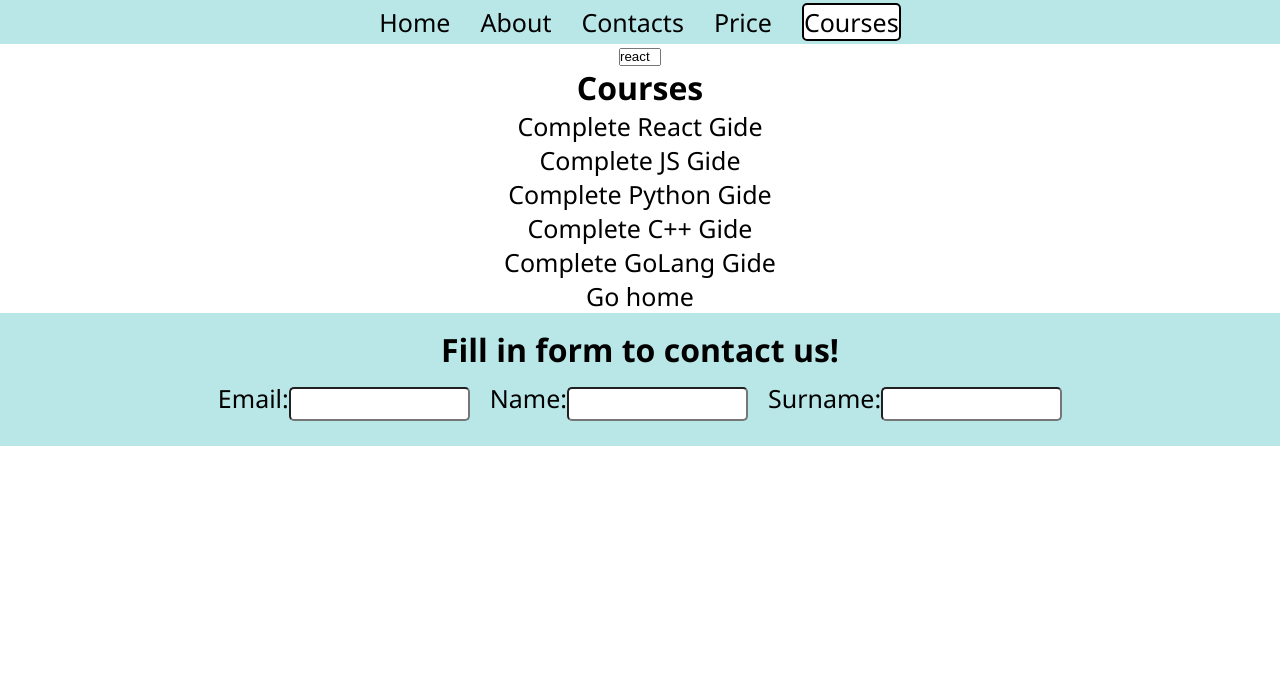
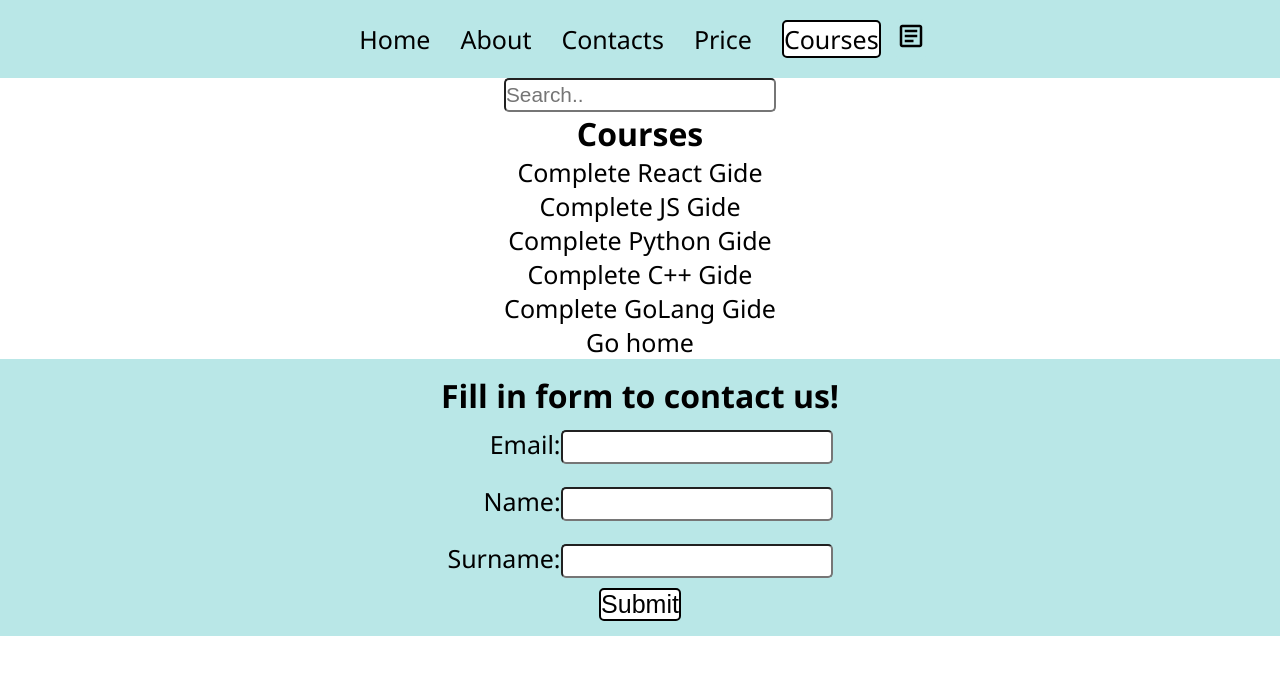
Before and after one commit to Andrei29SE/React-routing-project, a React (Create React App) app: page /courses in a window 1280 px wide. Shown: the top 674 px of the page. Built offline with nearby package versions, Linux system fonts and the light colour scheme.

Commit message:
10 - added busket (without functionality)

```diff
--- a/package.json
+++ b/package.json
@@ -10,6 +10,7 @@
     "query-string": "^9.1.0",
     "react": "^18.3.1",
     "react-dom": "^18.3.1",
+    "react-icons": "^5.3.0",
     "react-router": "^6.26.2",
     "react-router-dom": "^6.26.2",
     "react-scripts": "5.0.1",
--- a/src/App.css
+++ b/src/App.css
@@ -2,6 +2,18 @@
   text-align: center;
   position: relative;
   max-height: 650px;
+}
+.busket {
+  font-size: 30px;
+  margin-right: 10px;
+  color: rgb(0, 0, 0);
+  background-color: rgb(185, 231, 231);
+  border-radius: 5px;
+}
+.navigation {
+  display: flex;
+  justify-content: center;
+  align-items: center;
 }
 a {
   color: rgb(0, 0, 0);
@@ -13,6 +25,20 @@ a:hover {
   border: 2px solid rgb(0, 0, 0);
   border-radius: 5px;
 }
+.submitButton {
+  margin-left: 0 auto;
+  margin-right: 0 auto;
+  color: rgb(0, 0, 0);
+  font-size: 25px;
+  max-width: 250px;
+  background: rgb(255, 255, 255);
+  border: 2px solid rgb(0, 0, 0);
+  border-radius: 5px;
+}
+.submitButton:hover {
+  box-shadow: 0px 0px 5px rgb(0, 0, 0);
+}
+
 .active {
   background: rgb(255, 255, 255);
   border: 2px solid rgb(0, 0, 0);
@@ -22,7 +48,8 @@ nav a {
   margin: 15px;
 }
 
-nav {
+nav,
+.search {
   background-color: rgb(185, 231, 231);
   padding: 5px;
 }
@@ -30,17 +57,22 @@ nav {
   padding: 15px;
   margin-top: 25%px;
   background-color: rgb(185, 231, 231);
+  display: flex;
+  justify-content: center;
+  align-items: center;
+  flex-direction: column;
 }
-.top {
-  position: absolute;
-}
-.bottom {
-  position: absolute;
+
+.formSubmit {
+  display: inline-flex;
+  flex-flow: column;
 }
 
 input {
   border-radius: 5px;
   height: 30px;
+  font-size: 1.3rem;
+  align-items: start;
 }
 label {
   font-size: 25px;
@@ -52,7 +84,8 @@ li {
   list-style: none;
 }
 
-.courseCard {
+.courseCard,
+select {
   border-radius: 5px;
   margin: 10px;
   max-width: 450px;
@@ -94,3 +127,9 @@ li {
     transform: rotate(1turn);
   }
 }
+
+select {
+  min-width: 150px;
+  align-items: center;
+  text-align: center;
+}
--- /dev/null
+++ b/src/Components/Basket.jsx
@@ -0,0 +1,12 @@
+import { MdOutlineArticle } from 'react-icons/md'
+const Basket = () => {
+  return (
+    <>
+      <div className='busket' title='Add item to basket'>
+        <MdOutlineArticle />
+      </div>
+    </>
+  )
+}
+
+export default Basket
--- a/src/Components/Courses.jsx
+++ b/src/Components/Courses.jsx
@@ -2,6 +2,8 @@ import { Link, NavLink, useLocation, useNavigate } from 'react-router-dom'
 import courses from '../data/courses'
 import quertString from 'query-string'
 import { useEffect, useState } from 'react'
+import SearchBar from './SearchBar'
+import { GoSearch } from 'react-icons/go'
 // key in the funct bellow are title,id,slug from courses array of objects
 
 const SORT_KEY = ['title', 'slug', 'id']
@@ -30,12 +32,9 @@ const Courses = () => {
 
   return (
     <div className='linkBlock'>
-      <select multiple size='1'>
-        {sort.map((course) => {
-          return <option key={course.id}>{course.slug}</option>
-        })}
-      </select>
-
+      <SearchBar className='search'>
+        <GoSearch />
+      </SearchBar>
       <h1>{sortkey ? `Corses sorted by ${sortkey}` : `Courses`}</h1>
       {sort.map((course) => {
         return (
--- a/src/Components/Footer.jsx
+++ b/src/Components/Footer.jsx
@@ -1,21 +1,47 @@
+import { useState } from 'react'
 const Footer = () => {
+  const [data, setData] = useState({ email: '', name: '', surname: '' })
+
+  function handleFromSubmit(e) {
+    e.preventDefault()
+  }
+
+  function handleInputChange(e, key) {
+    setData({ ...data, [key]: e.target.value })
+  }
+
   return (
     <div className='footer'>
       <h1>Fill in form to contact us!</h1>
-      <form>
+      <form className='formSubmit' onSubmit={handleFromSubmit}>
         <label>
           Email:
-          <input type='email' />
+          <input
+            type='email'
+            value={data.email}
+            onChange={(e) => handleInputChange(e, 'email')}
+          />
         </label>
         <label>
           Name:
-          <input type='text' />
+          <input
+            type='text'
+            value={data.name}
+            onChange={(e) => handleInputChange(e, 'name')}
+          />
         </label>
         <label>
           Surname:
-          <input type='text' />
+          <input
+            type='text'
+            value={data.surname}
+            onChange={(e) => handleInputChange(e, 'surname')}
+          />
         </label>
       </form>
+      <button type='submit' title='Submit' className='submitButton'>
+        Submit
+      </button>
     </div>
   )
 }
--- a/src/Components/Menu.jsx
+++ b/src/Components/Menu.jsx
@@ -1,8 +1,10 @@
 import { NavLink } from 'react-router-dom'
+import Basket from './Basket'
 
 const Menu = () => {
   return (
-    <nav>
+    <>
+      <nav className='navigation'>
         <NavLink to='.' end>
           Home
         </NavLink>
@@ -10,7 +12,9 @@ const Menu = () => {
         <NavLink to='contacts'>Contacts</NavLink>
         <NavLink to='prices'>Price</NavLink>
         <NavLink to='courses'>Courses</NavLink>
+        <Basket />
       </nav>
+    </>
   )
 }
 
--- /dev/null
+++ b/src/Components/SearchBar.jsx
@@ -0,0 +1,5 @@
+const SearchBar = () => {
+  return <input type='text' placeholder='Search..'></input>
+}
+
+export default SearchBar
--- a/src/Components/SingleCourse.jsx
+++ b/src/Components/SingleCourse.jsx
@@ -8,7 +8,6 @@ const SingleCourse = () => {
   const [isLoading, setIsLoading] = useState(false)
   const params = useParams()
   const navigate = useNavigate()
-
   const course = courses.find((course) => course.slug === params.slug)
   // Easy way  if (!course) {
   //     return <NotFound />}
```
Also changed, not shown: 1 other file (tests, documents, lock files or other folders). Lines whose indentation alone changed are shown as unchanged.
